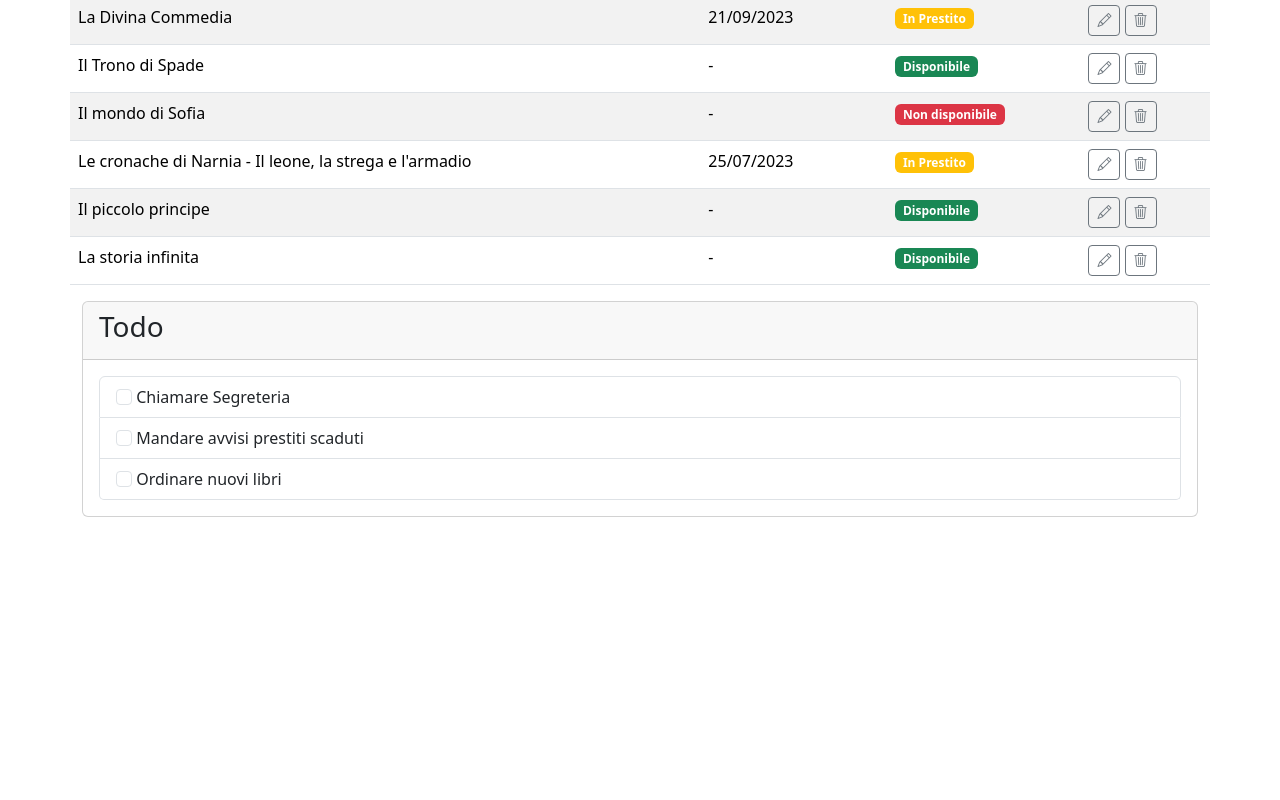
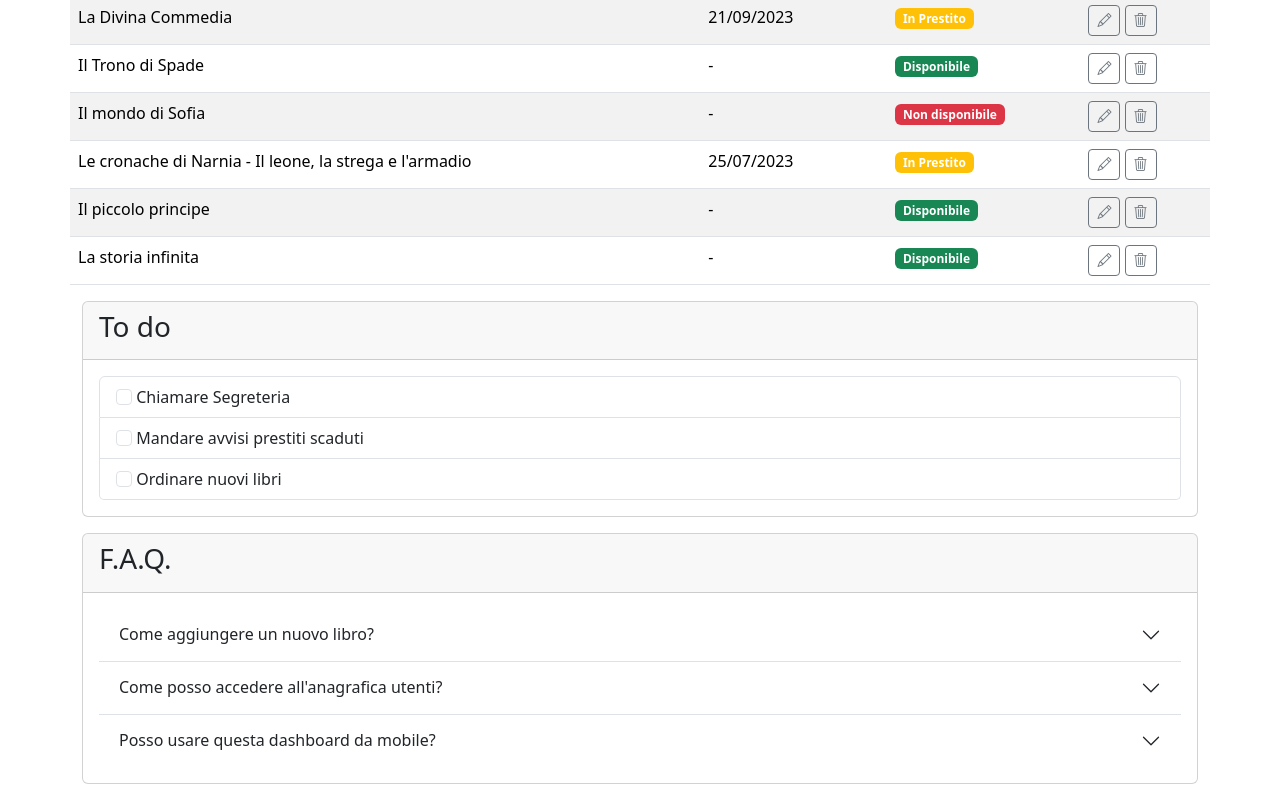
Before and after one commit to carlomagno-ale/html-css-bootstrap-dashboard, a plain HTML site: page index.html in a window 1280 px wide. Shown: the part 524-1324 px from the top of the page. Before the commit the page ends 1041 px from the top, so only its background shows below. Drawn offline with nearby package versions, Linux system fonts and the light colour scheme.

Commit message:
add faq box

```diff
--- a/index.html
+++ b/index.html
@@ -246,9 +246,9 @@
                     <!-- end book table -->
             </section>
             <!-- TO DO card -->
-            <div class="card">
+            <div class="card mb-3">
                 <div class="card-header">
-                    <h3>Todo</h3>
+                    <h3>To do</h3>
                 </div>
                 <ul class="list-group m-3">
                     <li class="list-group-item">
@@ -269,12 +269,63 @@
                             Ordinare nuovi libri
                         </label>
                     </li>
-
-                </ul>
-
-
                 </ul>
             </div>
+            <!-- end TO DO card-->
+            <!-- FAQ -->
+            <div class="card mb-3">
+                <div class="card-header">
+                    <h3>F.A.Q.</h3>
+                </div>
+                <div class="accordion accordion-flush p-3" id="accordionFlushExample">
+                    <div class="accordion-item">
+                        <h2 class="accordion-header">
+                            <button class="accordion-button collapsed" type="button" data-bs-toggle="collapse"
+                                data-bs-target="#flush-collapseOne" aria-expanded="false"
+                                aria-controls="flush-collapseOne">
+                                Come aggiungere un nuovo libro?
+                            </button>
+                        </h2>
+                        <div id="flush-collapseOne" class="accordion-collapse collapse"
+                            data-bs-parent="#accordionFlushExample">
+                            <div class="accordion-body">Lorem ipsum dolor, sit amet consectetur adipisicing elit.
+                                Commodi, odio.
+                            </div>
+                        </div>
+                    </div>
+                    <div class="accordion-item">
+                        <h2 class="accordion-header">
+                            <button class="accordion-button collapsed" type="button" data-bs-toggle="collapse"
+                                data-bs-target="#flush-collapseTwo" aria-expanded="false"
+                                aria-controls="flush-collapseTwo">
+                                Come posso accedere all'anagrafica utenti?
+                            </button>
+                        </h2>
+                        <div id="flush-collapseTwo" class="accordion-collapse collapse"
+                            data-bs-parent="#accordionFlushExample">
+                            <div class="accordion-body">
+                                Lorem, ipsum dolor sit amet consectetur adipisicing elit. Voluptatem, culpa.
+                            </div>
+                        </div>
+                    </div>
+                    <div class="accordion-item">
+                        <h2 class="accordion-header">
+                            <button class="accordion-button collapsed" type="button" data-bs-toggle="collapse"
+                                data-bs-target="#flush-collapseThree" aria-expanded="false"
+                                aria-controls="flush-collapseThree">
+                                Posso usare questa dashboard da mobile?
+                            </button>
+                        </h2>
+                        <div id="flush-collapseThree" class="accordion-collapse collapse"
+                            data-bs-parent="#accordionFlushExample">
+                            <div class="accordion-body">
+                                Lorem ipsum dolor sit, amet consectetur adipisicing elit. Dicta, nisi!
+                            </div>
+                        </div>
+                    </div>
+                </div>
+            </div>
+            <!-- end FAQ -->
         </div>
 
     </main>
```
